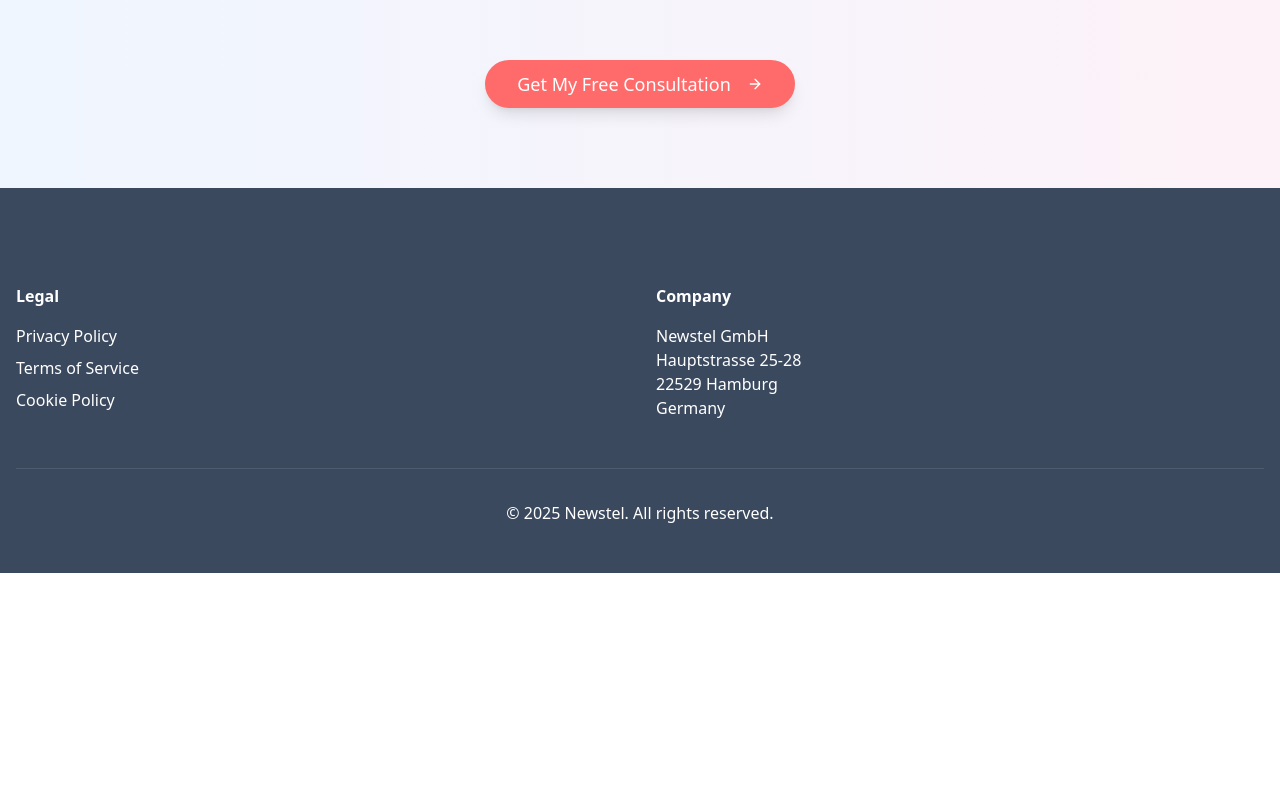
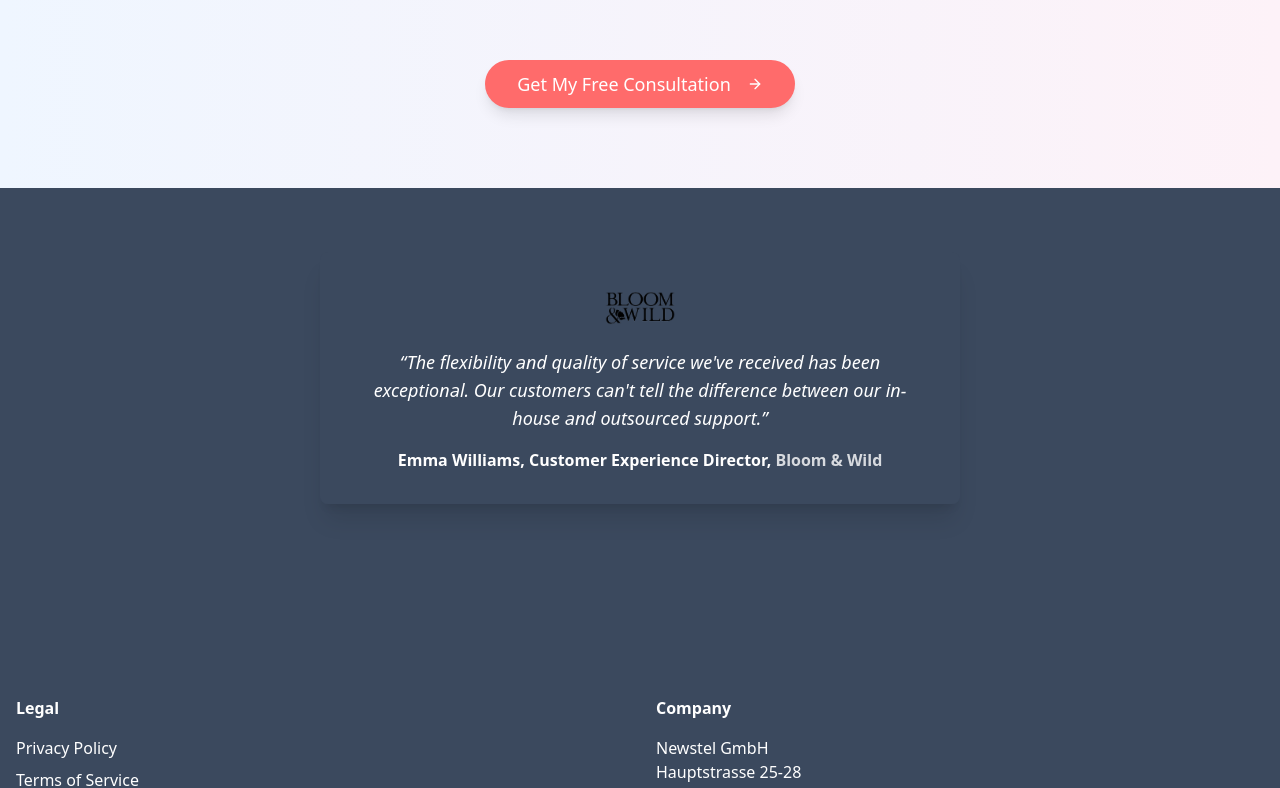
Before and after one commit to newstelr/landingpagenewstel, a React (Vite) app: page /about-us in a window 1280 px wide. Shown: the part 3986-4774 px from the top of the page. Before the commit the page ends 4559 px from the top, so only its background shows below. Built offline with nearby package versions, Linux system fonts and the light colour scheme.

Commit message:
Add testimonial section to all pages.

```diff
--- /dev/null
+++ b/src/components/sections/GlobalTestimonial.tsx
@@ -0,0 +1,27 @@
+
+import React from "react";
+import ClientTestimonial from "@/components/ui/ClientTestimonial";
+
+const testimonial = {
+  quote:
+    "The flexibility and quality of service we've received has been exceptional. Our customers can't tell the difference between our in-house and outsourced support.",
+  author: "Emma Williams, Customer Experience Director",
+  company: "Bloom & Wild",
+  // Use the most color-contrasted logo (white variant if available in uploads):
+  companyLogoSrc: "/lovable-uploads/5d049496-23f8-40a1-ad60-a3502c8625fe.png"
+};
+
+const GlobalTestimonial = () => (
+  <div className="flex justify-center items-center bg-navy py-16">
+    <div className="max-w-2xl w-full px-4">
+      <ClientTestimonial
+        quote={testimonial.quote}
+        author={testimonial.author}
+        company={testimonial.company}
+        companyLogoSrc={testimonial.companyLogoSrc}
+      />
+    </div>
+  </div>
+);
+
+export default GlobalTestimonial;
--- a/src/pages/AboutUs.tsx
+++ b/src/pages/AboutUs.tsx
@@ -1,10 +1,10 @@
-
 import { Navbar } from "@/components/ui/navbar";
 import Footer from "@/components/sections/Footer";
 import ContactForm from "@/components/sections/ContactForm";
 import BottomCTA from "@/components/sections/BottomCTA";
 import { Button } from "@/components/ui/button";
 import { Building, Users, Award, Globe } from "lucide-react";
+import GlobalTestimonial from "@/components/sections/GlobalTestimonial";
 
 const navigationLinks = [
   { text: "Contact", href: "/contact" },
@@ -160,6 +160,7 @@ const AboutUs = () => {
       </section>
 
       <BottomCTA />
+      <GlobalTestimonial />
       <Footer />
     </div>
   );
--- a/src/pages/BPOService.tsx
+++ b/src/pages/BPOService.tsx
@@ -1,4 +1,3 @@
-
 import { Navbar } from "@/components/ui/navbar";
 import BPOHero from "@/components/sections/BPOHero";
 import ContactForm from "@/components/sections/ContactForm";
@@ -8,6 +7,7 @@ import BPOClientProof from "@/components/sections/BPOClientProof";
 import CTA from "@/components/sections/CTA";
 import BottomCTA from "@/components/sections/BottomCTA";
 import Footer from "@/components/sections/Footer";
+import GlobalTestimonial from "@/components/sections/GlobalTestimonial";
 import { useState, useEffect } from "react";
 
 const navigationLinks = [
@@ -39,6 +39,7 @@ const BPOService = () => {
       <BPOServices />
       <CTA />
       <BottomCTA />
+      <GlobalTestimonial />
       <Footer />
     </div>
   );
--- a/src/pages/CallCenter.tsx
+++ b/src/pages/CallCenter.tsx
@@ -1,4 +1,3 @@
-
 import { Navbar } from "@/components/ui/navbar";
 import CallCenterHero from "@/components/sections/CallCenterHero";
 import ContactForm from "@/components/sections/ContactForm";
@@ -7,6 +6,7 @@ import CallCenterServices from "@/components/sections/CallCenterServices";
 import CTA from "@/components/sections/CTA";
 import BottomCTA from "@/components/sections/BottomCTA";
 import Footer from "@/components/sections/Footer";
+import GlobalTestimonial from "@/components/sections/GlobalTestimonial";
 import { useState, useEffect } from "react";
 
 const navigationLinks = [
@@ -37,6 +37,7 @@ const CallCenter = () => {
       <CallCenterFeatures />
       <CTA />
       <CallCenterServices />
+      <GlobalTestimonial />
       <Footer />
     </div>
   );
--- a/src/pages/Index.tsx
+++ b/src/pages/Index.tsx
@@ -9,6 +9,7 @@ import BottomCTA from "@/components/sections/BottomCTA";
 import Footer from "@/components/sections/Footer";
 import { useState, useEffect, useCallback } from "react";
 import { ExitPopup } from "@/components/ui/exit-popup";
+import GlobalTestimonial from "@/components/sections/GlobalTestimonial";
 
 const navigationLinks = [
   { text: "Contact", href: "/contact" },
@@ -71,6 +72,7 @@ const Index = () => {
       <Services />
       <CTA />
       <BottomCTA />
+      <GlobalTestimonial />
       <Footer />
 
       {showExitPopup && <ExitPopup onClose={handleClosePopup} />}
--- a/src/pages/ThankYouOutsourcingUk.tsx
+++ b/src/pages/ThankYouOutsourcingUk.tsx
@@ -1,10 +1,10 @@
-
 import { Button } from "@/components/ui/button";
 import { Link } from "react-router-dom";
 import { CheckCircle } from "lucide-react";
 import { useEffect } from "react";
 import LogoGrid from "@/components/ui/LogoGrid";
 import ClientTestimonial from "@/components/ui/ClientTestimonial";
+import GlobalTestimonial from "@/components/sections/GlobalTestimonial";
 
 const thankYouTestimonial = {
   quote: "Newstel have consistently exceeded our expectations in service and flexibility. We trust them as a core partner for OnBuy’s world-class customer experience.",
@@ -88,7 +88,6 @@ const ThankYou = () => {
           A confirmation email has been sent to your inbox.
         </p>
 
-        {/* What happens next (existing section) */}
         <div className="bg-gray-100 rounded-lg p-4 mb-6 text-left">
           <h3 className="font-semibold text-navy mb-2">What happens next?</h3>
           <ul className="text-gray-600 list-disc pl-5 space-y-1">
@@ -98,13 +97,11 @@ const ThankYou = () => {
           </ul>
         </div>
 
-        {/* Testimonial Section */}
         <section className="w-full mb-7">
           <h2 className="font-semibold text-md uppercase tracking-wider text-coral mb-3">Trusted by Global Brands</h2>
           <ClientTestimonial {...thankYouTestimonial} />
         </section>
 
-        {/* Logo Grid - Our Clients */}
         <section className="w-full mb-7">
           <div className="text-xs text-gray-500 mb-2 font-semibold uppercase tracking-wider text-center">
             Our Clients
@@ -117,6 +114,10 @@ const ThankYou = () => {
             Return to Homepage
           </Button>
         </Link>
+
+        <div className="mt-10">
+          <GlobalTestimonial />
+        </div>
       </div>
     </div>
   );
```
